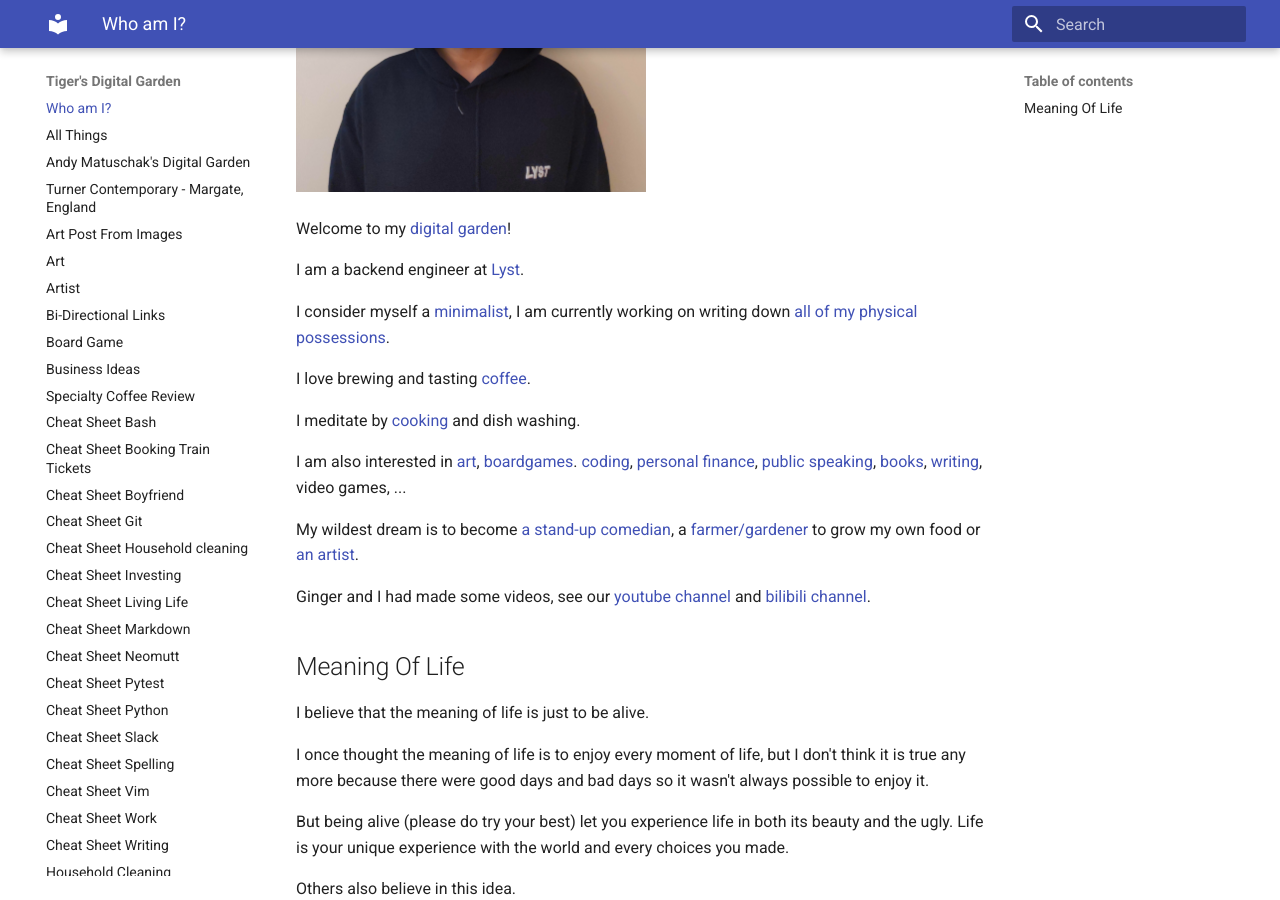
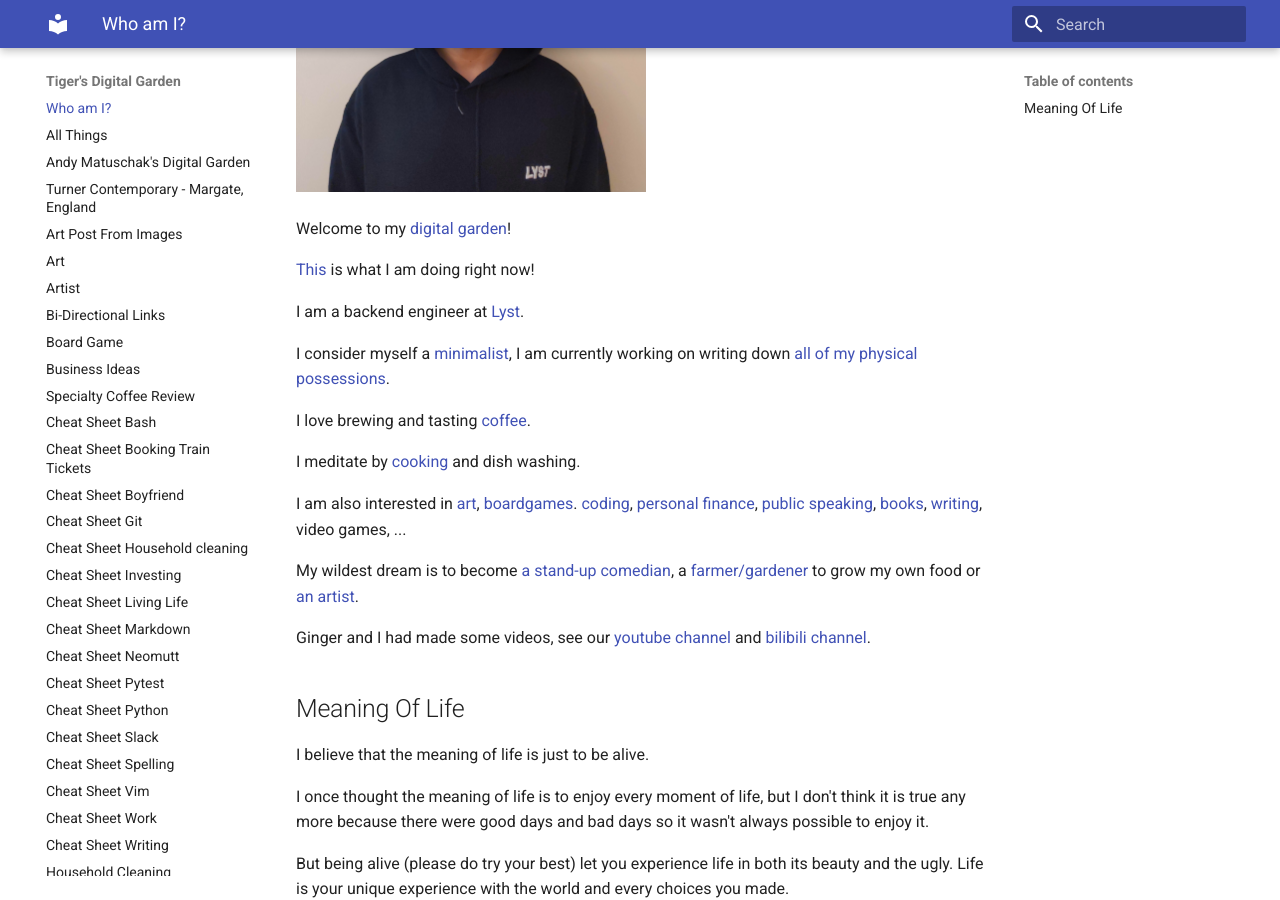
Before and after one commit to ynotstartups/notes, an MkDocs documentation site: the page built from notes/index.md, in a window 1280 px wide and 900 px high, scrolled down 379 px. Built offline with MkDocs 1.6.1 and Material for MkDocs 9.7.7, drawn with Linux system fonts in a browser that asks for light colours.

Commit message:
add what am I doing to index

```diff
--- a/notes/index.md
+++ b/notes/index.md
@@ -5,6 +5,8 @@ My name is Tiger Yuhao Huang.
 ![me](images/me.jpg){ width="350" }
 
 Welcome to my [digital garden](digital-garden.md)!
+
+[This](what-am-i-doing-now.md) is what I am doing right now!
 
 I am a backend engineer at [Lyst](https://www.lyst.com).
 
```
